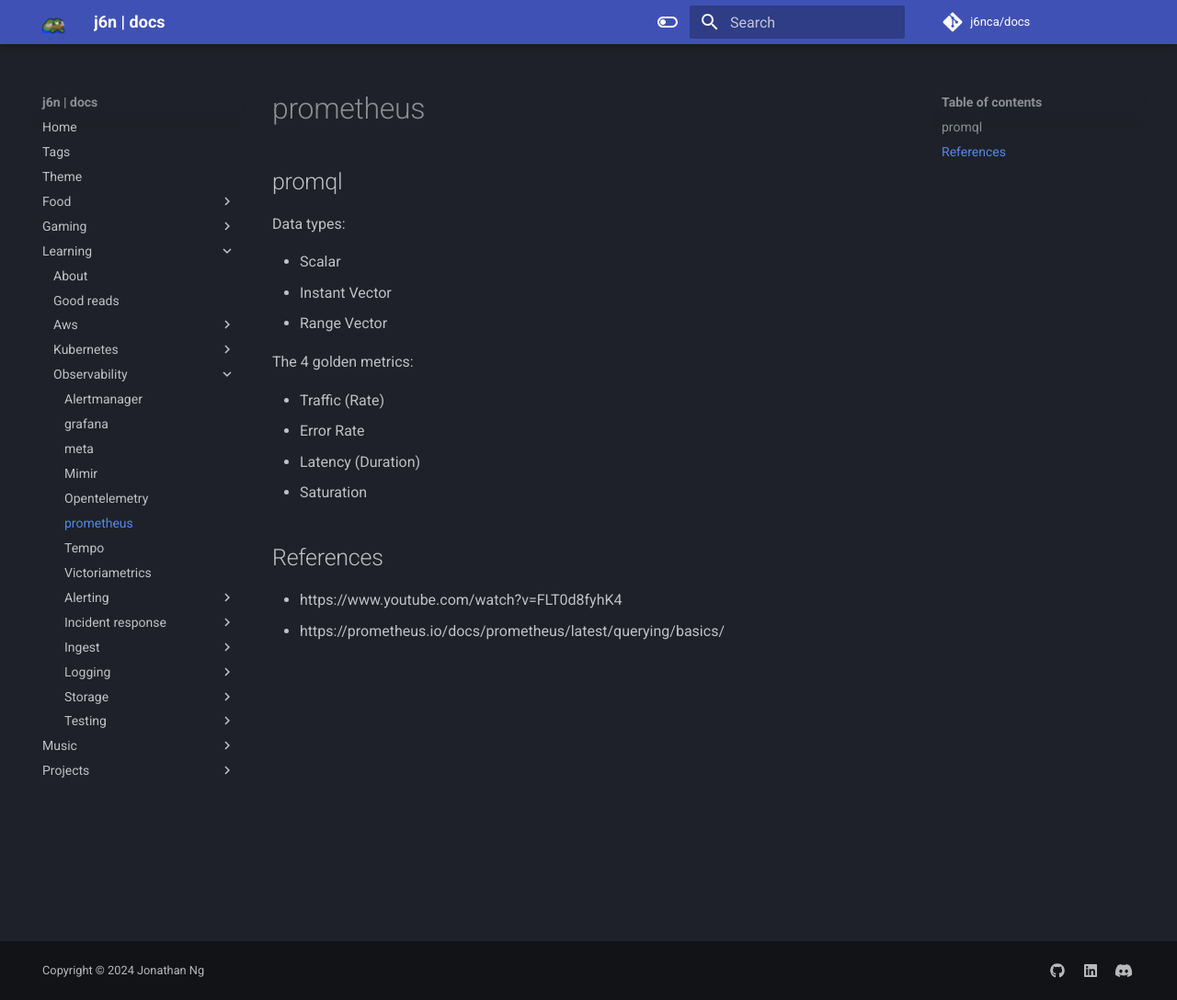
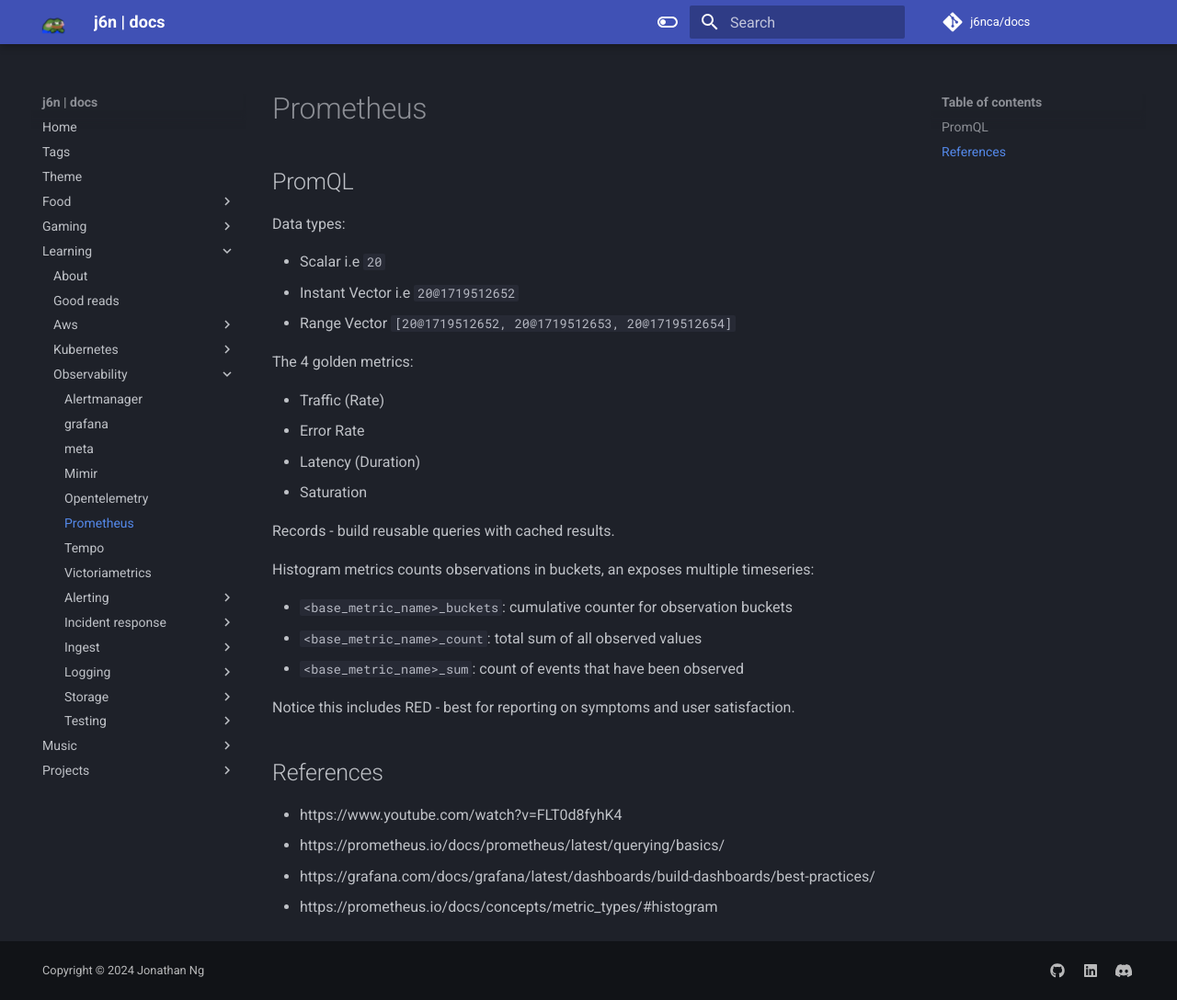
Before and after one commit to j6nca/notes, an MkDocs documentation site: the page built from docs/learning/observability/prometheus.md, in a window 1280 px wide and 1088 px high. Shown: the whole window at 92% size. Built offline with MkDocs 1.6.1 and Material for MkDocs 9.7.7, drawn with Linux system fonts in a browser that asks for light colours; comment, search, counter and statistics services are not loaded.

Commit message:
add some more notes

```diff
--- a/docs/learning/observability/prometheus.md
+++ b/docs/learning/observability/prometheus.md
@@ -1,12 +1,12 @@
-# prometheus
+# Prometheus
 
-## promql
+## PromQL
 
 Data types:
 
-- Scalar
-- Instant Vector
-- Range Vector
+- Scalar i.e `20`
+- Instant Vector i.e `20@1719512652`
+- Range Vector `[20@1719512652, 20@1719512653, 20@1719512654]`
 
 The 4 golden metrics:
 
@@ -15,7 +15,20 @@
 - Latency (Duration)
 - Saturation
 
+Records - build reusable queries with cached results.
+
+Histogram metrics counts observations in buckets, an exposes multiple timeseries:
+
+- `<base_metric_name>_buckets`: cumulative counter for observation buckets
+- `<base_metric_name>_count`: total sum of all observed values
+- `<base_metric_name>_sum`: count of events that have been observed
+
+Notice this includes RED - best for reporting on symptoms and user satisfaction.
+
+
 ## References
 
 - https://www.youtube.com/watch?v=FLT0d8fyhK4
 - https://prometheus.io/docs/prometheus/latest/querying/basics/
+- https://grafana.com/docs/grafana/latest/dashboards/build-dashboards/best-practices/
+- https://prometheus.io/docs/concepts/metric_types/#histogram
```
